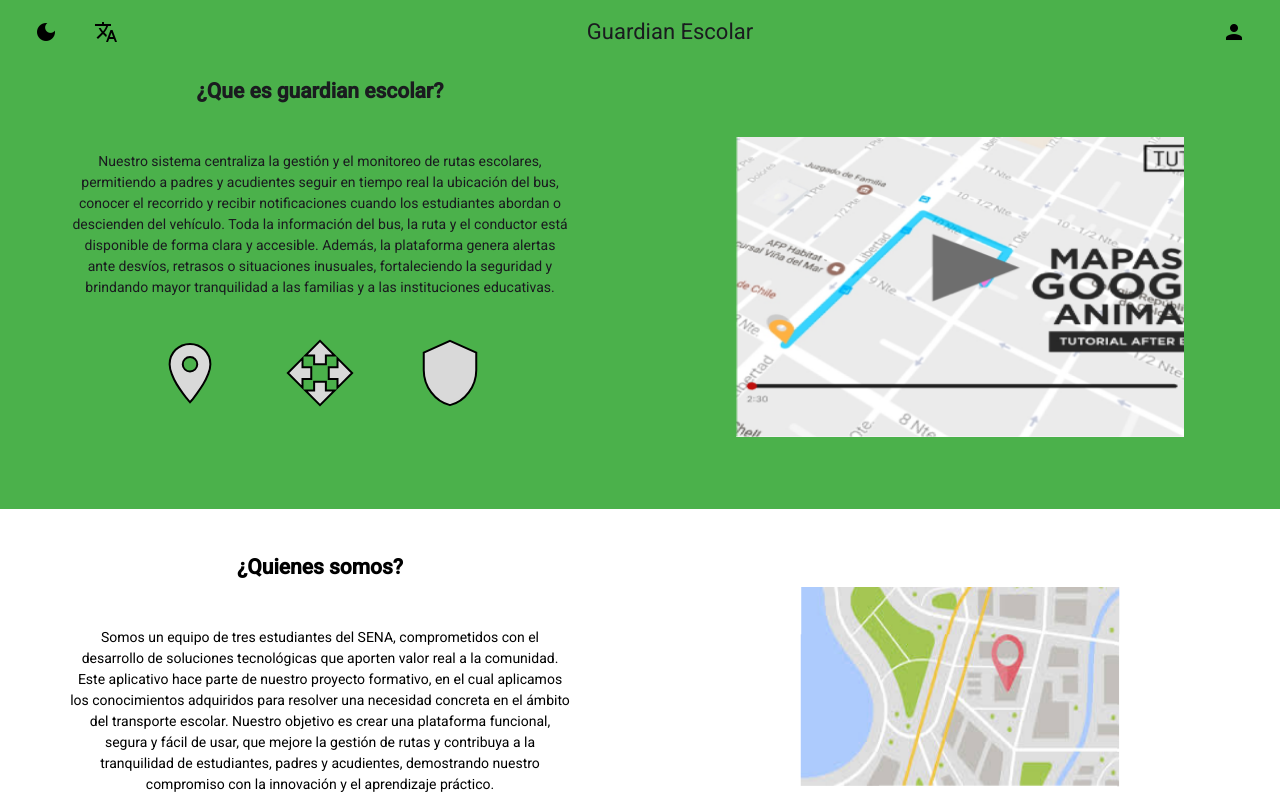
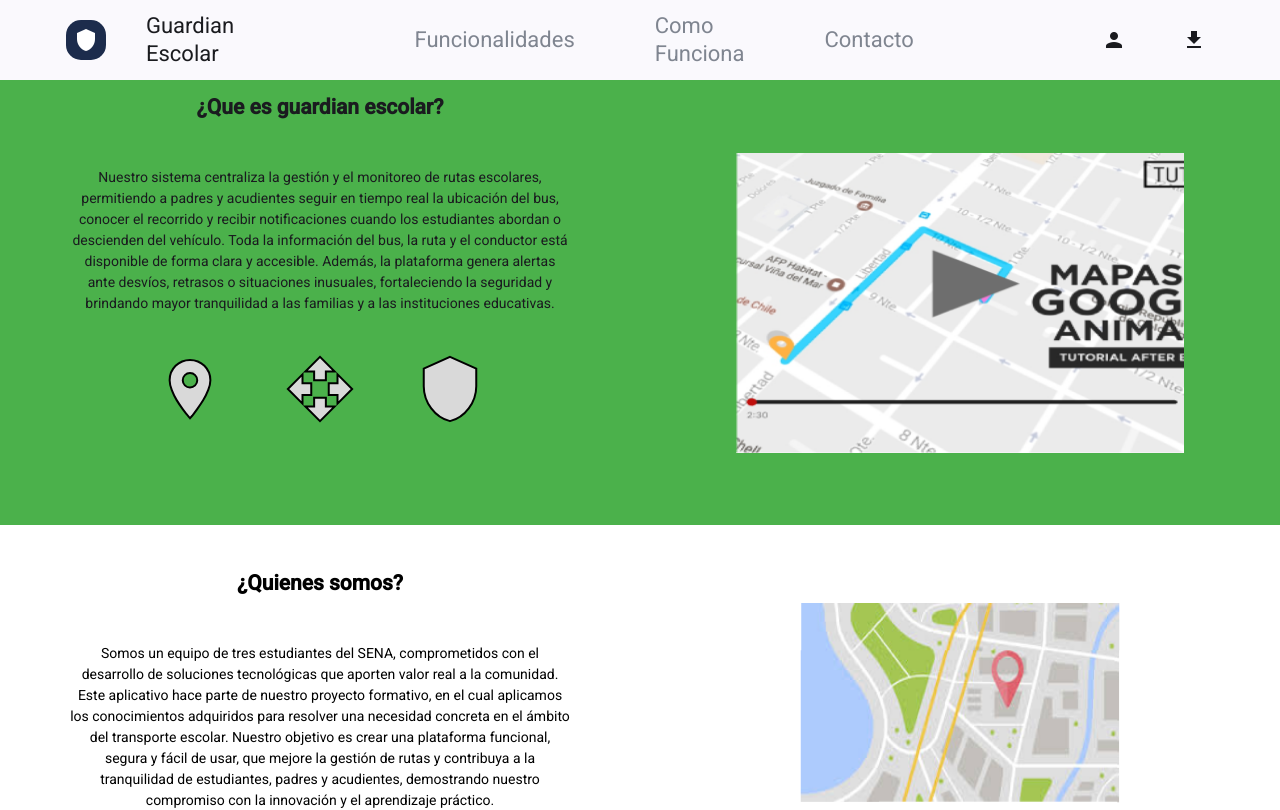
Before and after one commit to school-guardian-project/GuardianEscolar, an Angular app: page / in a window 1280 px wide. Shown: the top 810 px of the page. Built offline with nearby package versions, Linux system fonts and the light colour scheme.

Commit message:
style(navbar): the navbar styles were modified for a better design

```diff
--- a/src/app/shared/components/navbar/navbar/navbar.css
+++ b/src/app/shared/components/navbar/navbar/navbar.css
@@ -1,25 +1,76 @@
 mat-toolbar {
-    display: flex;
-    justify-content: space-between;
-    align-items: center;
-    background-color: #4BB14B;
+    width: 100%;
+    height: 80px;
 }
 
-.toolbar-start, .toolbar-end {
+mat-toolbar,
+.navbar-start,
+.navbar-center,
+.navbar-end {
     display: flex;
+    flex-direction: row;
+    justify-content: center;
     align-items: center;
+}
+
+.navbar-start,
+.navbar-end {
+    margin: 0 30px 0 30px;
+}
+
+.shield {
+    color: white;
+    background-color: #1c2c4c;
+    border-radius: 15px;
+    width: 40px;
+    height: 40px;
+    display: flex;
+    justify-content: center;
+    align-items: center;
+}
+
+.inColumn {
+    display: flex;
+    flex-direction: column;
+}
+
+.person,
+.download {
+    transition: transform 0.9s ease;
+    width: 40px;
+    height: 40px;
+    display: flex;
+    justify-content: center;
+    align-items: center;
+}
+
+.person:hover, .download:hover {
+    color: white;
+    background-color: #1c2c4c;
+    border-radius: 15px;
+    width: 40px;
+    height: 40px;
+    display: flex;
+    justify-content: center;
+    align-items: center;
+    transform: scale(1.1);
 }
 
 .spacer {
     flex: 1;
 }
 
-button {
-    display: flex;
-    align-items: center;
-    margin: 0 10px;
+.space {
+    margin: 0 20px;
 }
 
-mat-icon {
-    color: black;
+.spaces {
+    margin: 0 40px;
+    color: #7f8590;
 }
+
+.spaces:hover {
+    color: #1c2c4c;
+    transition: 0.5s;
+    cursor: pointer;
+}
--- a/src/app/shared/components/navbar/navbar/navbar.html
+++ b/src/app/shared/components/navbar/navbar/navbar.html
@@ -1,28 +1,31 @@
 <mat-toolbar>
-    <div class="toolbar-start">
-        <button mat-icon-button (click)="toggleDarkMode()">
-            <mat-icon>
-                {{isDarkMode() ? 'light_mode' : 'dark_mode'}}
-            </mat-icon>
-        </button>
-
-        <button mat-icon-button>
-            <mat-icon>translate</mat-icon>
-        </button>
+    <div class="navbar-start">
+        <mat-icon class="shield space">shield</mat-icon>
+        <div class="inColumn space">
+            <span>Guardian</span>
+            <span>Escolar</span>
+        </div>
     </div>
 
     <span class="spacer"></span>
 
-    <a class="title">
-        Guardian Escolar
-    </a>
+    <div class="navbar-center">
+        <div class="spaces">Funcionalidades</div>
+
+        <div class="inColumn spaces">
+            <span>Como</span>
+            <span>Funciona</span>
+        </div>
+
+        <div class="spaces">Contacto</div>
+    </div>
 
     <span class="spacer"></span>
 
-    <div class="toolbar-end">
-        <button routerLink="/auth/login" mat-icon-button>
-            <mat-icon>person</mat-icon>
-        </button>
+    <div class="navbar-end">
+        <mat-icon class="person space">person</mat-icon>
+
+        <mat-icon class="download space">download</mat-icon>
     </div>
 
 </mat-toolbar>
```
